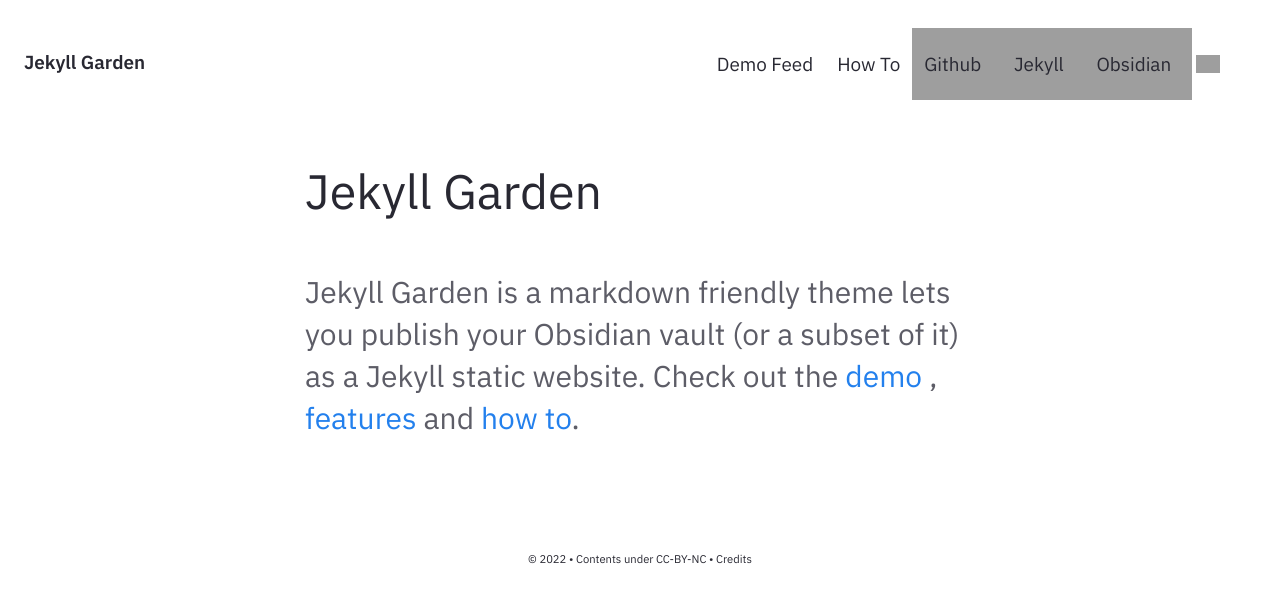
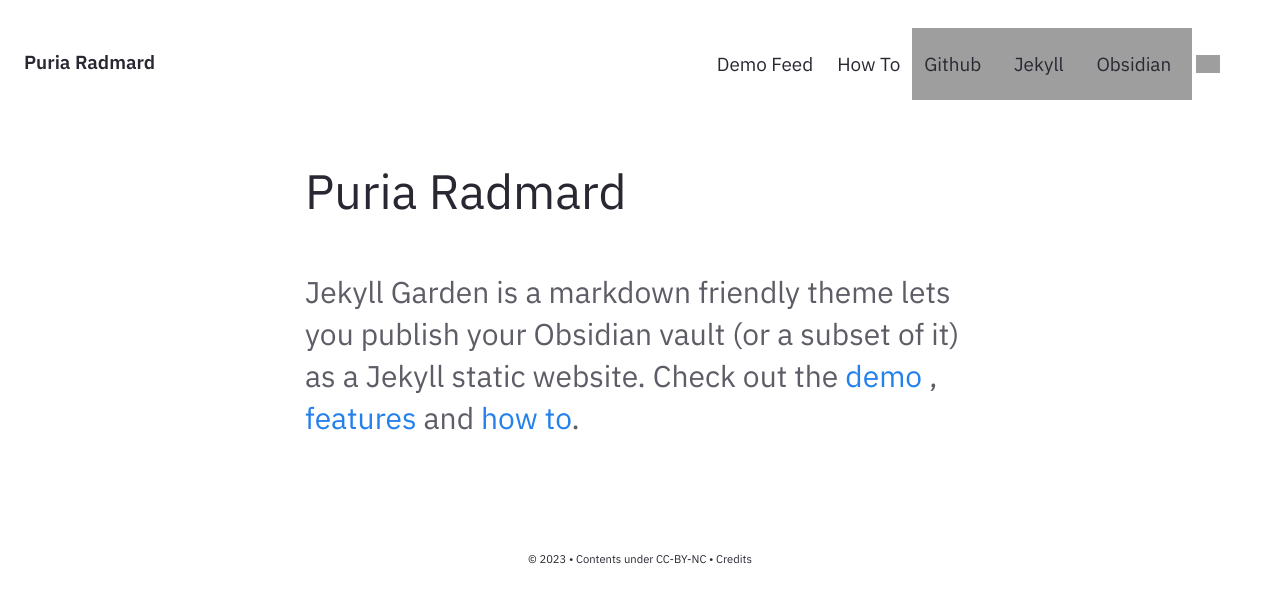
Before and after one commit to puria-radmard/puria-radmard.github.io, a Jekyll site: the page built from pages/index.md, in a window 1280 px wide, cut to the strip 0-603 px from the top of the page. Built offline with Jekyll 4.4.1, drawn with Linux system fonts in a browser that asks for light colours; grey boxes are pictures that could not be loaded.

Commit message:
Update _config.yml

```diff
--- a/_config.yml
+++ b/_config.yml
@@ -19,7 +19,7 @@
 # in the templates via {{ site.myvariable }}.
 
 # URL is the base hostname with protocol for your site, eg http://example.com
-url: "" # the base hostname & protocol for your site, e.g. http://example.com
+url: "https://puria-radmard.github.io" # the base hostname & protocol for your site, e.g. http://example.com
 
 # If you want to install this jekyll in a subpath (eg /digitalgarden) set it here.
 # Else keep it Empty (DON'T PUT /; Keep it empty)
@@ -27,10 +27,10 @@
 
 # Website Header, Description, Footer year and text.
 # If you are deleting this, make sure you remove it from HTML files too
-heading: Jekyll Garden # Change this
-content: Obsidian ready Jekyll Theme
+heading: Puria Radmard
+content: Puria's Personal Website
 copyright:
-  year: © 2022
+  year: © 2023
   msg: Contents under CC-BY-NC
 
 # Set title and content for private & broken link tooltop
```
